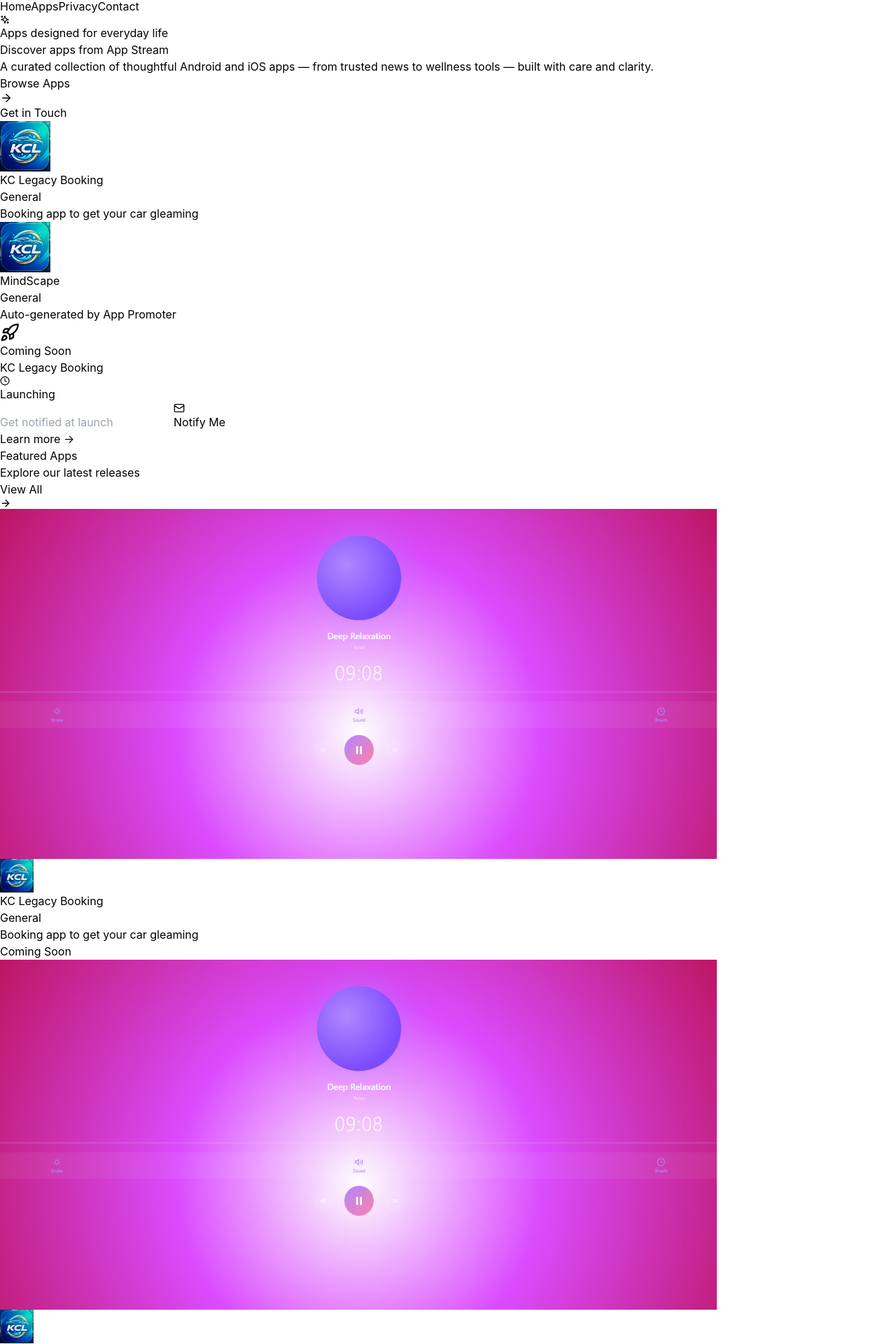
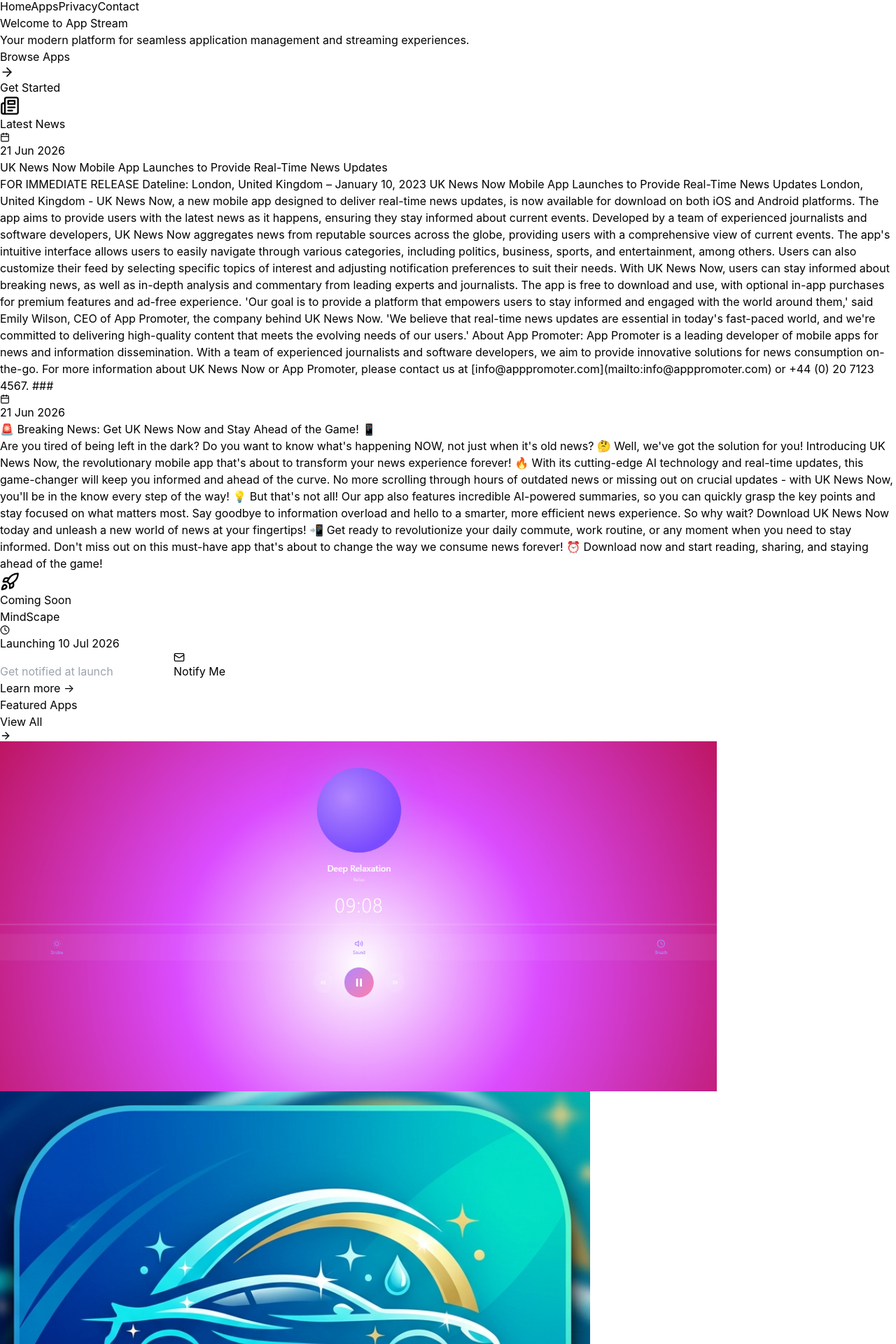
Before and after one commit to billywhizz17a/app-stream, a React (Vite) app: page /#/ in a window 1280 px wide. Shown: the part 825-2745 px from the top of the page at 70% size. Built offline with nearby package versions, Linux system fonts and the light colour scheme.

Commit message:
Update Home page with news section

```diff
--- a/src/pages/Home.jsx
+++ b/src/pages/Home.jsx
@@ -1,7 +1,6 @@
 import { useState, useEffect } from 'react'
 import { Link } from 'react-router-dom'
-import { ArrowRight, Calendar, Newspaper, Clock, Rocket, Mail, Check, Sparkles, Shield, Heart, Smartphone } from 'lucide-react'
-import AppIcon from '../components/AppIcon'
+import { Zap, Shield, MessageSquare, ArrowRight, Newspaper, Calendar, Download, Clock, Rocket, Mail, Check } from 'lucide-react'
 
 function Home() {
   const [news, setNews] = useState([])
@@ -23,107 +22,108 @@ function Home() {
 
   const formatDate = (dateStr) => {
     if (!dateStr) return ''
-    return new Date(dateStr).toLocaleDateString('en-GB', { day: 'numeric', month: 'short', year: 'numeric' })
+    const d = new Date(dateStr)
+    return d.toLocaleDateString('en-GB', { day: 'numeric', month: 'short', year: 'numeric' })
   }
 
   const now = new Date()
-  const isAppLaunched = (a) => a.launch_date && new Date(a.launch_date) <= now
-  const upcomingApps = apps.filter(a => !a.launch_date || new Date(a.launch_date) > now)
-  const launchedApps = apps.filter(isAppLaunched)
-  const featuredApps = launchedApps.length > 0 ? launchedApps : apps.slice(0, 3)
+  const upcomingApps = apps.filter(a => a.launch_date && new Date(a.launch_date) > now)
+  const launchedApps = apps.filter(a => !a.launch_date || new Date(a.launch_date) <= now)
+  const featuredApps = launchedApps.slice(0, 3)
   const nextLaunch = upcomingApps[0]
 
   const handleWaitlist = (e) => {
     e.preventDefault()
-    if (waitlistEmail.trim()) setWaitlisted(true)
+    if (waitlistEmail.trim()) {
+      setWaitlisted(true)
+    }
   }
 
   return (
     <div className="min-h-screen">
+      <div className="max-w-7xl mx-auto px-4 sm:px-6 lg:px-8 py-20">
         {/* Hero */}
-      <section className="relative overflow-hidden">
-        <div className="absolute inset-0 bg-[radial-gradient(ellipse_at_top,_var(--tw-gradient-stops))] from-blue-900/20 via-slate-900/0 to-slate-900/0 pointer-events-none" />
-        <div className="max-w-7xl mx-auto px-4 sm:px-6 lg:px-8 py-24 md:py-32 relative">
-          <div className="text-center max-w-3xl mx-auto">
-            <div className="inline-flex items-center gap-2 bg-blue-500/10 border border-blue-500/20 text-blue-400 px-4 py-1.5 rounded-full text-sm font-medium mb-8">
-              <Sparkles size={14} />
-              <span>Apps designed for everyday life</span>
-            </div>
-            <h1 className="text-5xl md:text-7xl font-bold text-white mb-6 tracking-tight">
-              Discover apps from <span className="text-transparent bg-clip-text bg-gradient-to-r from-blue-400 to-cyan-400">App Stream</span>
+        <div className="text-center">
+          <h1 className="text-5xl md:text-6xl font-bold text-white mb-6">
+            Welcome to <span className="text-blue-400">App Stream</span>
           </h1>
-            <p className="text-lg md:text-xl text-gray-400 mb-10 leading-relaxed">
-              A curated collection of thoughtful Android and iOS apps — from trusted news to wellness tools — built with care and clarity.
+          <p className="text-xl text-gray-300 mb-8 max-w-2xl mx-auto">
+            Your modern platform for seamless application management and streaming experiences.
           </p>
-            <div className="flex justify-center gap-3 flex-wrap">
-              <Link to="/apps" className="inline-flex items-center gap-2 bg-blue-600 hover:bg-blue-500 text-white px-6 py-3 rounded-xl font-medium transition-all shadow-lg shadow-blue-600/20">
-                Browse Apps <ArrowRight size={18} />
+          <div className="flex justify-center gap-4 flex-wrap">
+            <Link to="/apps" className="bg-blue-500 hover:bg-blue-600 text-white px-6 py-3 rounded-lg font-medium transition-colors flex items-center gap-2">
+              Browse Apps <ArrowRight size={20} />
             </Link>
-              <Link to="/contact" className="inline-flex items-center gap-2 bg-slate-800 hover:bg-slate-700 text-white border border-slate-700 px-6 py-3 rounded-xl font-medium transition-all">
-                Get in Touch
+            <Link to="/contact" className="bg-slate-700 hover:bg-slate-600 text-white px-6 py-3 rounded-lg font-medium transition-colors flex items-center gap-2">
+              Get Started
             </Link>
           </div>
         </div>
 
-          {/* App preview mockups */}
-          {apps.length > 0 && (
-            <div className="mt-20 grid md:grid-cols-2 gap-6 max-w-4xl mx-auto">
-              {apps.slice(0, 2).map((app) => (
-                <Link
-                  key={app.id}
-                  to={`/apps/${app.id}`}
-                  className="group bg-slate-900/60 border border-slate-800 rounded-2xl p-5 hover:border-slate-600 transition-all hover:-translate-y-1"
-                >
-                  <div className="flex items-center gap-4">
-                    <AppIcon app={app} size={72} />
-                    <div>
-                      <h3 className="text-xl font-semibold text-white group-hover:text-blue-400 transition-colors">{app.name}</h3>
-                      <p className="text-sm text-gray-400 mt-1">{app.category}</p>
+        {/* News Section */}
+        {!loading && news.length > 0 && (
+          <div className="mt-12">
+            <div className="flex items-center gap-3 mb-8">
+              <Newspaper className="text-blue-400" size={28} />
+              <h2 className="text-3xl font-bold text-white">Latest News</h2>
+            </div>
+            <div className="grid md:grid-cols-2 lg:grid-cols-3 gap-6">
+              {news.slice(0, 6).map((item, i) => (
+                <div key={i} className="bg-slate-800/50 backdrop-blur-sm rounded-xl border border-slate-700 p-6 hover:border-blue-500 transition-colors">
+                  {item.app_name && (
+                    <span className="inline-block text-xs bg-blue-500/20 text-blue-400 px-2 py-1 rounded mb-3 font-medium">
+                      {item.app_name}
+                    </span>
+                  )}
+                  <div className="flex items-center gap-2 text-gray-500 text-sm mb-3">
+                    <Calendar size={14} />
+                    <span>{formatDate(item.date)}</span>
+                    {item.phase && (
+                      <span className="text-gray-600">· {item.phase}</span>
+                    )}
+                  </div>
+                  <h3 className="text-lg font-semibold text-white mb-2">{item.title}</h3>
+                  <p className="text-gray-400 text-sm line-clamp-4 whitespace-pre-line">{item.content}</p>
+                </div>
+              ))}
             </div>
           </div>
-                  <p className="text-gray-400 text-sm mt-4 line-clamp-2">{app.description}</p>
-                </Link>
-              ))}
-            </div>
         )}
-        </div>
-      </section>
 
         {/* Launch Banner */}
         {nextLaunch && (
-        <section className="max-w-7xl mx-auto px-4 sm:px-6 lg:px-8 pb-16">
-          <div className="bg-gradient-to-r from-blue-600/10 to-purple-600/10 border border-blue-500/20 rounded-2xl p-6 md:p-8 backdrop-blur-sm">
+          <div className="mt-12 bg-gradient-to-r from-blue-600/20 to-purple-600/20 border border-blue-500/30 rounded-2xl p-8 backdrop-blur-sm">
             <div className="flex flex-col md:flex-row items-center justify-between gap-6">
               <div className="flex items-center gap-4">
-                <div className="bg-blue-500/10 w-14 h-14 rounded-2xl flex items-center justify-center flex-shrink-0 border border-blue-500/20">
+                <div className="bg-blue-500/20 w-14 h-14 rounded-xl flex items-center justify-center flex-shrink-0">
                   <Rocket className="text-blue-400" size={28} />
                 </div>
                 <div>
                   <div className="text-sm text-blue-400 font-medium mb-1">Coming Soon</div>
                   <h3 className="text-2xl font-bold text-white">{nextLaunch.name}</h3>
-                  <p className="text-gray-400 text-sm mt-1">
-                    <Clock size={14} className="inline mr-1 -mt-0.5" />
+                  <p className="text-gray-300 text-sm mt-1">
+                    <Clock size={14} className="inline mr-1" />
                     Launching {formatDate(nextLaunch.launch_date)}
                   </p>
                 </div>
               </div>
-              <div className="flex flex-col sm:flex-row gap-3 items-center w-full md:w-auto">
+              <div className="flex flex-col sm:flex-row gap-3 items-center">
                 {!waitlisted ? (
-                  <form onSubmit={handleWaitlist} className="flex gap-2 w-full md:w-auto">
+                  <form onSubmit={handleWaitlist} className="flex gap-2">
                     <input
                       type="email"
                       required
                       value={waitlistEmail}
                       onChange={(e) => setWaitlistEmail(e.target.value)}
                       placeholder="Get notified at launch"
-                      className="flex-1 bg-slate-900/80 border border-slate-700 rounded-xl px-4 py-2.5 text-white placeholder-gray-500 focus:outline-none focus:border-blue-500 text-sm"
+                      className="bg-slate-900/80 border border-slate-600 rounded-lg px-4 py-2 text-white placeholder-gray-500 focus:outline-none focus:border-blue-500 text-sm"
                     />
-                    <button type="submit" className="flex items-center gap-2 bg-blue-600 hover:bg-blue-500 text-white px-4 py-2.5 rounded-xl font-medium transition-colors text-sm whitespace-nowrap">
+                    <button type="submit" className="flex items-center gap-2 bg-blue-600 hover:bg-blue-700 text-white px-4 py-2 rounded-lg font-medium transition-colors text-sm whitespace-nowrap">
                       <Mail size={16} /> Notify Me
                     </button>
                   </form>
                 ) : (
-                  <div className="flex items-center gap-2 text-green-400 text-sm bg-green-500/10 px-4 py-2.5 rounded-xl border border-green-500/20">
+                  <div className="flex items-center gap-2 text-green-400 text-sm">
                     <Check size={18} /> You're on the list!
                   </div>
                 )}
@@ -133,107 +133,138 @@ function Home() {
               </div>
             </div>
           </div>
-        </section>
         )}
 
         {/* Featured Apps */}
         {featuredApps.length > 0 && (
-        <section className="max-w-7xl mx-auto px-4 sm:px-6 lg:px-8 py-16">
-          <div className="flex items-center justify-between mb-10">
-            <div>
+          <div className="mt-16">
+            <div className="flex items-center justify-between mb-8">
               <h2 className="text-3xl font-bold text-white">Featured Apps</h2>
-              <p className="text-gray-400 mt-1">Explore our latest releases</p>
-            </div>
               <Link to="/apps" className="text-blue-400 hover:text-blue-300 flex items-center gap-1 text-sm font-medium">
                 View All <ArrowRight size={16} />
               </Link>
             </div>
             <div className="grid md:grid-cols-3 gap-6">
               {featuredApps.map((app) => (
-              <Link key={app.id} to={`/apps/${app.id}`} className="group bg-slate-900/50 border border-slate-800 rounded-2xl overflow-hidden hover:border-slate-600 transition-all hover:-translate-y-1">
-                {app.screenshots && app.screenshots.length > 0 && (
-                  <div className="h-48 bg-slate-950 overflow-hidden">
+                <Link key={app.id} to={`/apps/${app.id}`} className="bg-slate-800/50 backdrop-blur-sm rounded-xl border border-slate-700 overflow-hidden hover:border-blue-500 transition-colors group">
+                  {app.screenshots && app.screenshots.length > 0 ? (
+                    <div className="h-44 bg-slate-900 overflow-hidden">
                       <img
                         src={`${import.meta.env.BASE_URL}images/${app.id}/screenshots/${app.screenshots[0]}`}
                         alt={app.name}
-                      className="w-full h-full object-cover group-hover:scale-105 transition-transform duration-500"
+                        className="w-full h-full object-cover group-hover:scale-105 transition-transform duration-300"
                       />
+                    </div>
+                  ) : (
+                    <div className="h-44 bg-slate-900 flex items-center justify-center">
+                      {app.icon && (
+                        <img src={`${import.meta.env.BASE_URL}images/${app.id}/icons/${app.icon}`} alt={app.name} className="w-20 h-20 rounded-xl object-cover" />
+                      )}
                     </div>
                   )}
                   <div className="p-5">
-                  <div className="flex items-center gap-3 mb-3">
-                    <AppIcon app={app} size={48} />
+                    <div className="flex items-center gap-3 mb-2">
+                      {app.icon && (
+                        <img src={`${import.meta.env.BASE_URL}images/${app.id}/icons/${app.icon}`} alt={app.name} className="w-10 h-10 rounded-lg object-cover border border-slate-600" />
+                      )}
                       <div>
-                      <h3 className="text-lg font-semibold text-white group-hover:text-blue-400 transition-colors">{app.name}</h3>
-                      <span className="text-gray-500 text-sm">{app.category}</span>
+                        <h3 className="text-lg font-bold text-white">{app.name}</h3>
+                        <span className="text-gray-400 text-sm">{app.category}</span>
                       </div>
                     </div>
-                  <p className="text-gray-400 text-sm line-clamp-2 mb-4">{app.description}</p>
-                  <div className="flex items-center gap-2 text-sm">
-                    <span className={`inline-flex items-center gap-1 px-2.5 py-1 rounded-full text-xs font-medium ${isAppLaunched(app) ? 'bg-green-500/10 text-green-400 border border-green-500/20' : 'bg-amber-500/10 text-amber-400 border border-amber-500/20'}`}>
-                      {isAppLaunched(app) ? 'Available' : 'Coming Soon'}
+                    <p className="text-gray-400 text-sm line-clamp-2">{app.description}</p>
+                    <div className="flex items-center gap-2 mt-3">
+                      {(app.google_play_url || app.app_store_url) && (
+                        <span className="text-xs text-green-400 flex items-center gap-1">
+                          <Download size={12} /> Available now
                         </span>
+                      )}
                     </div>
                   </div>
                 </Link>
               ))}
             </div>
-        </section>
+          </div>
         )}
 
-      {/* Why App Stream */}
-      <section className="max-w-7xl mx-auto px-4 sm:px-6 lg:px-8 py-16">
-        <div className="text-center mb-12">
-          <h2 className="text-3xl font-bold text-white mb-3">Why App Stream?</h2>
-          <p className="text-gray-400 max-w-2xl mx-auto">We focus on apps that are useful, respectful, and easy to use — without unnecessary clutter or tracking.</p>
+        {/* Coming Soon Apps */}
+        {upcomingApps.length > 0 && (
+          <div className="mt-16">
+            <div className="flex items-center gap-3 mb-8">
+              <Clock className="text-amber-400" size={28} />
+              <h2 className="text-3xl font-bold text-white">Coming Soon</h2>
             </div>
-        <div className="grid md:grid-cols-3 gap-6">
-          {[
-            { icon: Smartphone, title: 'Built for Mobile', desc: 'Every app is designed for smooth, native-feeling experiences on Android and iOS.', color: 'blue' },
-            { icon: Shield, title: 'Privacy First', desc: 'We keep your data where it belongs — with you. No unnecessary tracking or selling.', color: 'green' },
-            { icon: Heart, title: 'Made with Care', desc: 'From wellness tools to news, each app is crafted to genuinely help its users.', color: 'rose' },
-          ].map((item) => (
-            <div key={item.title} className="bg-slate-900/40 border border-slate-800 p-6 rounded-2xl hover:border-slate-700 transition-colors">
-              <div className={`bg-${item.color}-500/10 w-12 h-12 rounded-xl flex items-center justify-center mb-4 border border-${item.color}-500/20`}>
-                <item.icon className={`text-${item.color}-400`} size={24} />
+            <div className="grid md:grid-cols-2 lg:grid-cols-3 gap-6">
+              {upcomingApps.map((app) => {
+                const days = Math.ceil((new Date(app.launch_date) - now) / (1000 * 60 * 60 * 24))
+                return (
+                  <Link key={app.id} to={`/apps/${app.id}`} className="bg-slate-800/50 backdrop-blur-sm rounded-xl border border-slate-700 p-6 hover:border-amber-500 transition-colors">
+                    <div className="flex items-center gap-3 mb-4">
+                      {app.icon ? (
+                        <img src={`${import.meta.env.BASE_URL}images/${app.id}/icons/${app.icon}`} alt={app.name} className="w-12 h-12 rounded-xl object-cover border border-slate-600" />
+                      ) : (
+                        <div className="w-12 h-12 rounded-xl bg-slate-700 flex items-center justify-center">
+                          <span className="text-xl font-bold text-white">{app.name?.charAt(0)}</span>
                         </div>
-              <h3 className="text-xl font-semibold text-white mb-2">{item.title}</h3>
-              <p className="text-gray-400 text-sm leading-relaxed">{item.desc}</p>
-            </div>
-          ))}
-        </div>
-      </section>
-
-      {/* News Section */}
-      {!loading && news.length > 0 && (
-        <section className="max-w-7xl mx-auto px-4 sm:px-6 lg:px-8 py-16">
-          <div className="flex items-center gap-3 mb-10">
-            <Newspaper className="text-blue-400" size={28} />
+                      )}
                       <div>
-              <h2 className="text-3xl font-bold text-white">Latest News</h2>
-              <p className="text-gray-400 text-sm">Updates, launches, and announcements</p>
+                        <h3 className="text-lg font-bold text-white">{app.name}</h3>
+                        <span className="text-gray-400 text-sm">{app.category}</span>
                       </div>
                     </div>
-          <div className="grid md:grid-cols-2 lg:grid-cols-3 gap-6">
-            {news.slice(0, 6).map((item, i) => (
-              <div key={i} className="bg-slate-900/40 border border-slate-800 rounded-2xl p-6 hover:border-slate-700 transition-colors">
-                {item.app_name && (
-                  <span className="inline-block text-xs bg-blue-500/10 text-blue-400 px-2.5 py-1 rounded-full mb-3 font-medium border border-blue-500/20">
-                    {item.app_name}
-                  </span>
+                    <p className="text-gray-400 text-sm line-clamp-2 mb-4">{app.description}</p>
+                    <div className="flex items-center gap-2 text-amber-400 text-sm">
+                      <Clock size={14} />
+                      <span>Launching in {days} day{days !== 1 ? 's' : ''}</span>
+                    </div>
+                  </Link>
+                )
+              })}
+            </div>
+          </div>
         )}
-                <div className="flex items-center gap-2 text-gray-500 text-sm mb-3">
-                  <Calendar size={14} />
-                  <span>{formatDate(item.date)}</span>
-                  {item.phase && <span className="text-gray-600">· {item.phase}</span>}
+
+        {/* Feature highlights */}
+        <div className="grid md:grid-cols-3 gap-8 mt-20">
+          <div className="bg-slate-800/50 backdrop-blur-sm p-6 rounded-xl border border-slate-700 hover:border-blue-500 transition-colors">
+            <div className="bg-blue-500/20 w-12 h-12 rounded-lg flex items-center justify-center mb-4">
+              <Zap className="text-blue-400" size={24} />
             </div>
-                <h3 className="text-lg font-semibold text-white mb-2">{item.title}</h3>
-                <p className="text-gray-400 text-sm line-clamp-4 whitespace-pre-line leading-relaxed">{item.content}</p>
+            <h3 className="text-xl font-semibold text-white mb-2">Lightning Fast</h3>
+            <p className="text-gray-400">
+              Experience blazing fast performance with our optimized streaming infrastructure.
+            </p>
           </div>
-            ))}
+
+          <div className="bg-slate-800/50 backdrop-blur-sm p-6 rounded-xl border border-slate-700 hover:border-green-500 transition-colors">
+            <div className="bg-green-500/20 w-12 h-12 rounded-lg flex items-center justify-center mb-4">
+              <Shield className="text-green-400" size={24} />
             </div>
-        </section>
-      )}
+            <h3 className="text-xl font-semibold text-white mb-2">Secure & Private</h3>
+            <p className="text-gray-400">
+              Your data is protected with enterprise-grade security and privacy measures.
+            </p>
+          </div>
+
+          <div className="bg-slate-800/50 backdrop-blur-sm p-6 rounded-xl border border-slate-700 hover:border-purple-500 transition-colors">
+            <div className="bg-purple-500/20 w-12 h-12 rounded-lg flex items-center justify-center mb-4">
+              <MessageSquare className="text-purple-400" size={24} />
+            </div>
+            <h3 className="text-xl font-semibold text-white mb-2">24/7 Support</h3>
+            <p className="text-gray-400">
+              Our dedicated support team is always ready to help you with any questions.
+            </p>
+          </div>
+        </div>
+
+        <div className="mt-20 text-center">
+          <h2 className="text-3xl font-bold text-white mb-4">Ready to get started?</h2>
+          <p className="text-gray-400 mb-8">Contact us today to learn more about our services.</p>
+          <Link to="/contact" className="inline-block bg-slate-700 hover:bg-slate-600 text-white px-8 py-3 rounded-lg font-medium transition-colors">
+            Contact Us
+          </Link>
+        </div>
+      </div>
     </div>
   )
 }
```
Lines whose indentation alone changed are shown as unchanged.
